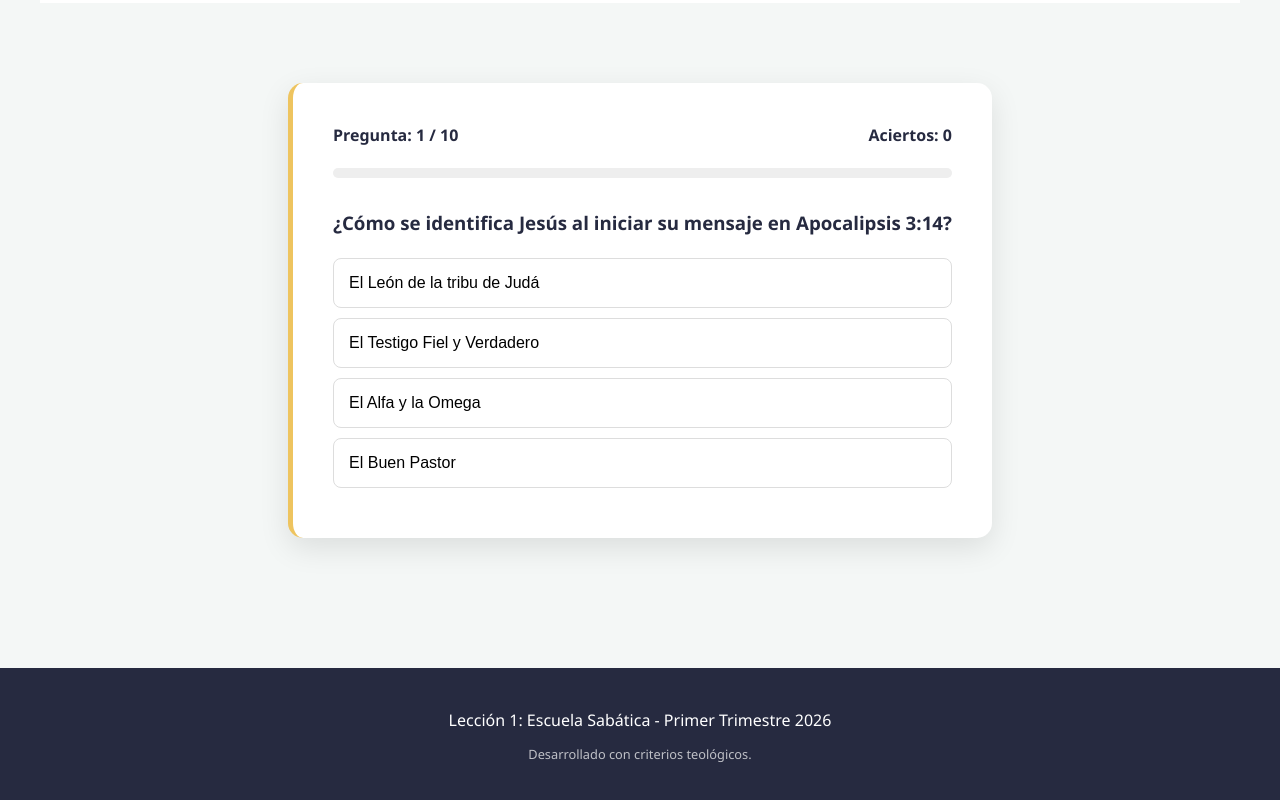
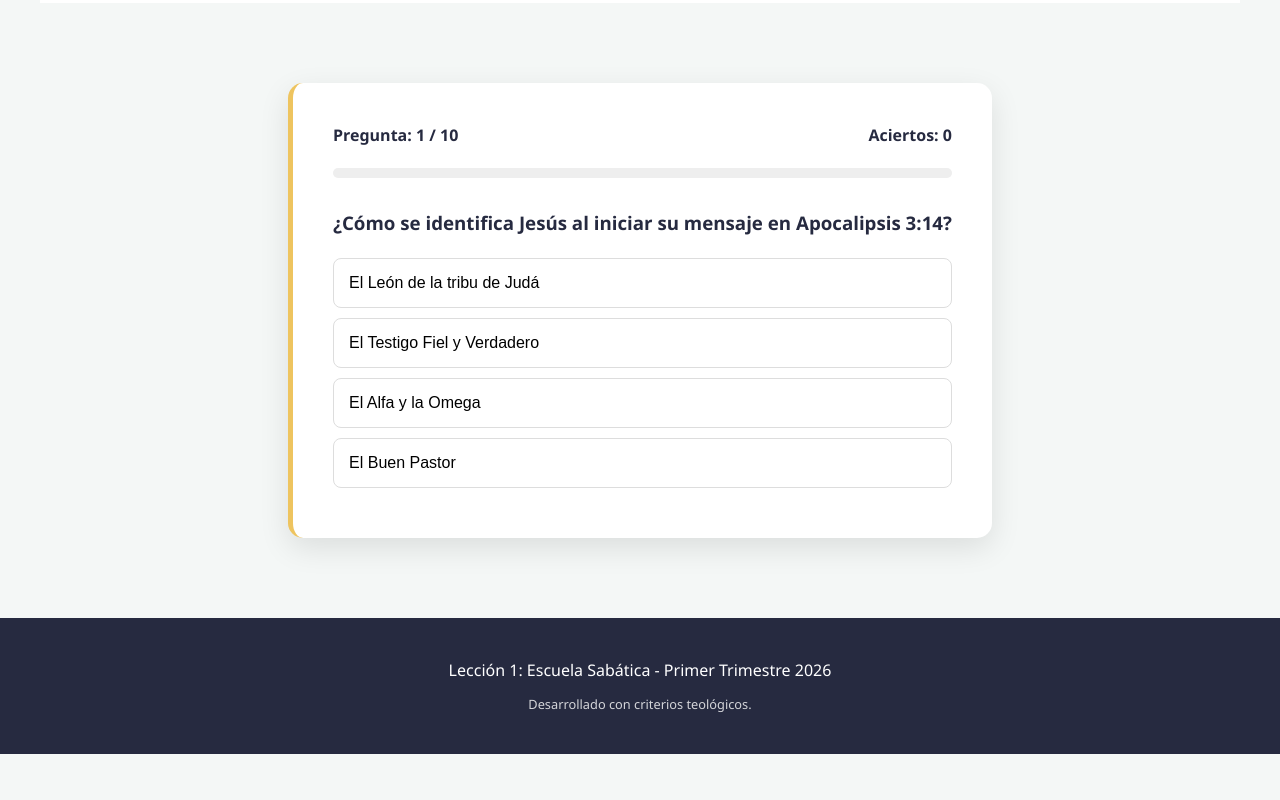
Before and after one commit to escuela-sabatica/evaluate, a Vue app: page / in a window 1280 px wide. Shown: the part 2100-2900 px from the top of the page. After the commit the page ends 2854 px from the top, so only its background shows below. Built offline with nearby package versions, Linux system fonts and the light colour scheme.

Commit message:
Update AppFooter.vue

```diff
--- a/src/components/AppFooter.vue
+++ b/src/components/AppFooter.vue
@@ -11,12 +11,12 @@ footer {
   color: white;
   padding: 40px 10%;
   text-align: center;
-  margin-top: 50px;
+  margin-top: auto;
 }
 
 footer .sub {
   font-size: 0.8rem;
   margin-top: 10px;
-  opacity: 0.7;
+  opacity: 0.8;
 }
 </style>
```
